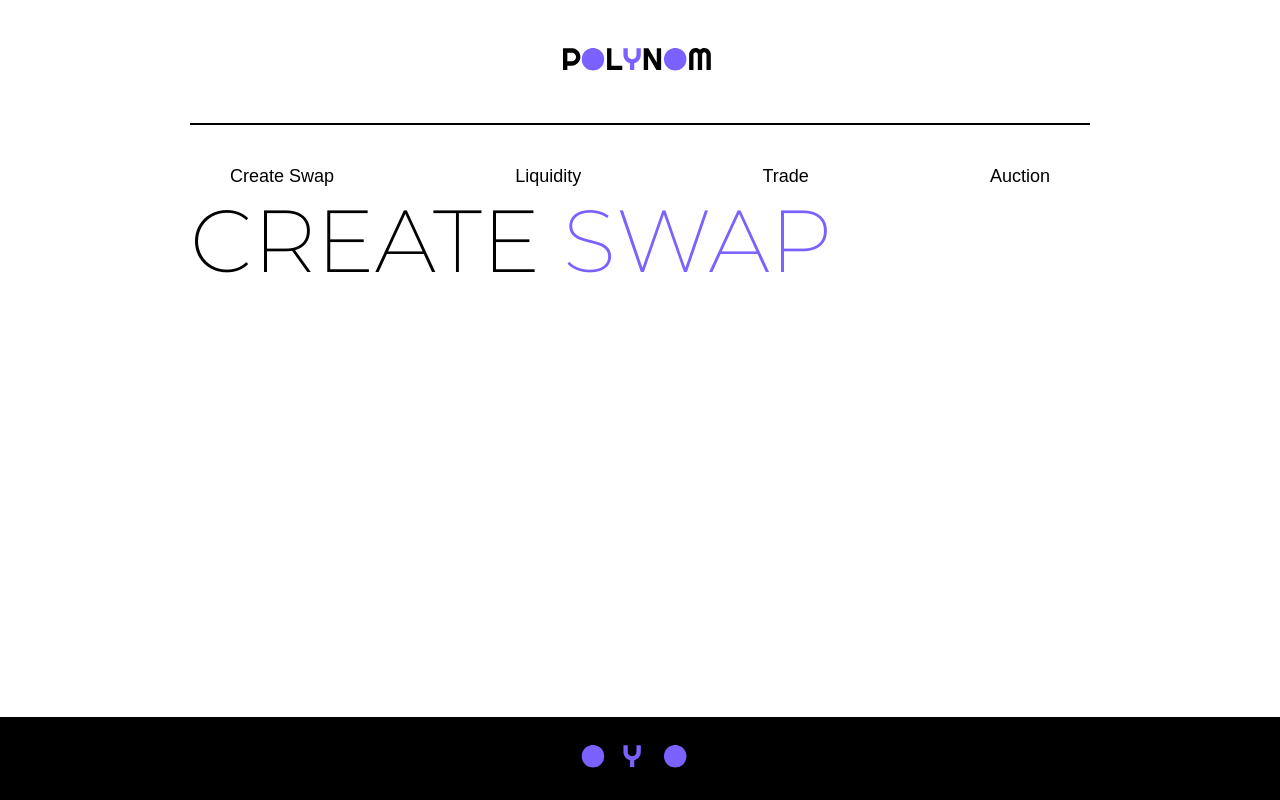
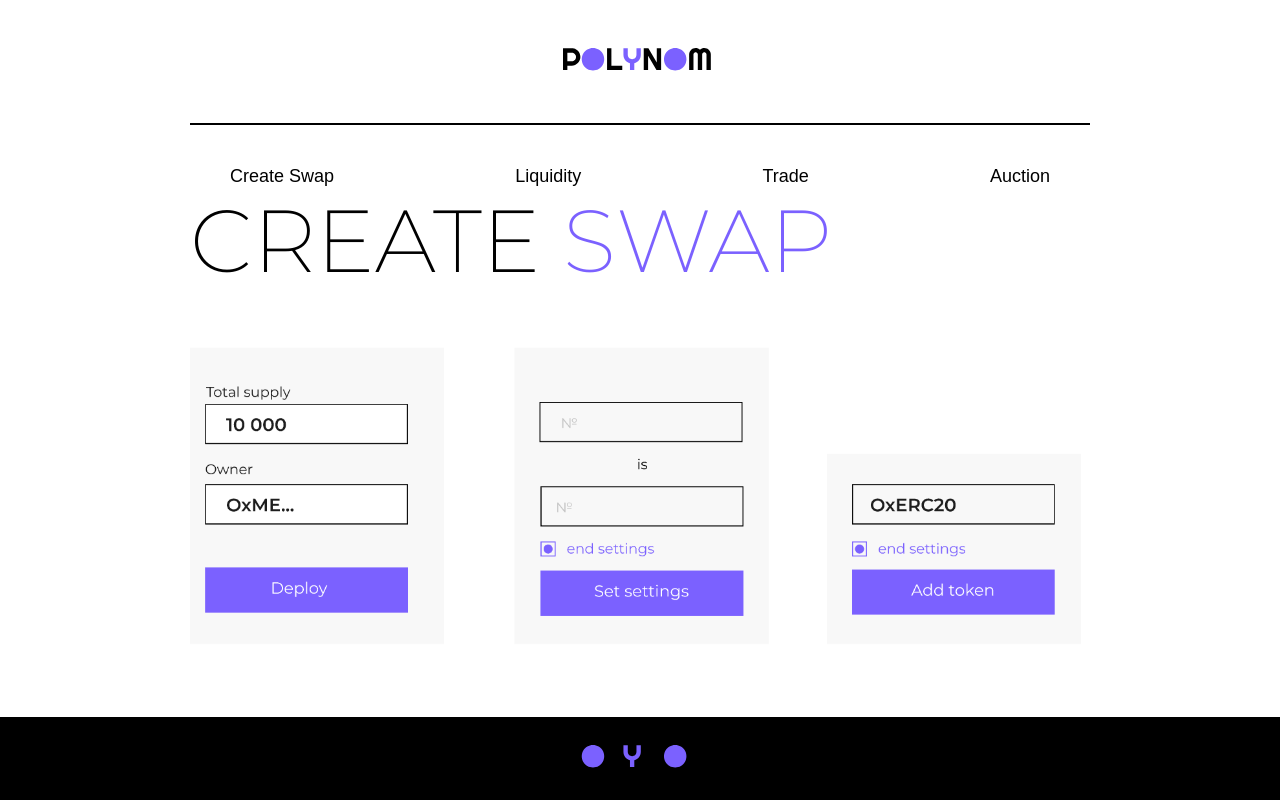
Before and after one commit to alpotapov/definition-hackathon, a React (Create React App) app: page / in a window 1280 px wide. Built offline with nearby package versions, Linux system fonts and the light colour scheme; a web font is replaced by a local one; what defi-sdk would draw is missing.

Commit message:
Add mockups for Liquidity and CreateSwap pages

```diff
--- a/src/pages/CreateSwapPage/CreateSwapPage.css
+++ b/src/pages/CreateSwapPage/CreateSwapPage.css
@@ -18,3 +18,8 @@
   flex-direction: row;
   justify-content: space-between;
 }
+
+.CreateSwapPage-mockup {
+  width: 900px;
+  margin: 50px 0 0 0;
+}
--- a/src/pages/CreateSwapPage/CreateSwapPage.jsx
+++ b/src/pages/CreateSwapPage/CreateSwapPage.jsx
@@ -1,4 +1,6 @@
 import React from 'react';
+
+import Mockup from './CreateSwapPageMockup.png';
 
 import './CreateSwapPage.css';
 
@@ -8,7 +10,9 @@ const CreateSwapPage = () => (
       Create <span className="CreateSwapPage-titleColored">Swap</span>
     </h2>
     <div className="CreateSwapPage-columns">
-      <div className="CreateSwapPage-leftColumn" />
+      <div className="CreateSwapPage-leftColumn">
+        <img src={Mockup} alt="mockup" className="CreateSwapPage-mockup" />
+      </div>
       <div className="CreateSwapPage-rightColumn" />
     </div>
   </div>
--- a/src/pages/LiquidityPage/LiquidityPage.css
+++ b/src/pages/LiquidityPage/LiquidityPage.css
@@ -18,3 +18,8 @@
   flex-direction: row;
   justify-content: space-between;
 }
+
+.LiquidityPage-mockup {
+  width: 450px;
+  margin: 50px 0 0 0;
+}
--- a/src/pages/LiquidityPage/LiquidityPage.jsx
+++ b/src/pages/LiquidityPage/LiquidityPage.jsx
@@ -1,4 +1,6 @@
 import React from 'react';
+
+import Mockup from './LiquidityPageMockup.png';
 
 import './LiquidityPage.css';
 
@@ -8,7 +10,9 @@ const LiquidityPage = () => (
       Liqui<span className="LiquidityPage-titleColored">dity</span>
     </h2>
     <div className="LiquidityPage-columns">
-      <div className="LiquidityPage-leftColumn" />
+      <div className="LiquidityPage-leftColumn">
+        <img src={Mockup} alt="mockup" className="LiquidityPage-mockup" />
+      </div>
       <div className="LiquidityPage-rightColumn" />
     </div>
   </div>
```
Also changed, not shown: src/pages/CreateSwapPage/CreateSwapPageMockup.png (added), src/pages/LiquidityPage/LiquidityPageMockup.png (added).
